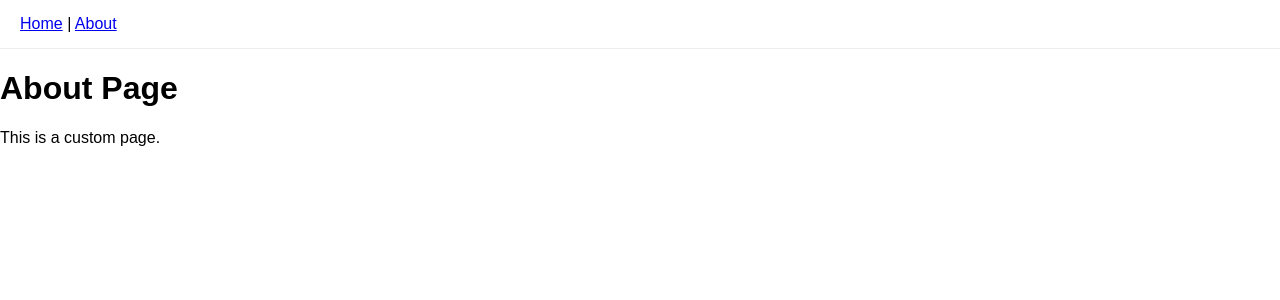
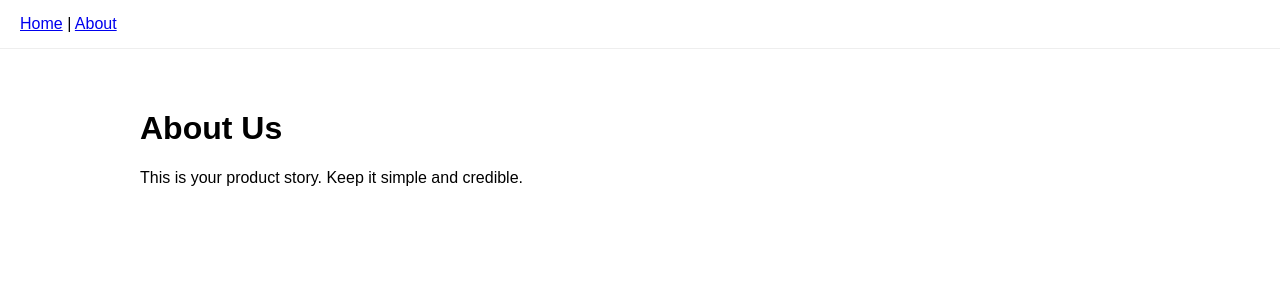
Before and after one commit to agam124151-crypto/test.github.io, a Jekyll site: the page built from about.md, in a window 1280 px wide. Shown: the top 300 px of the page. Built offline with Jekyll 4.4.1, drawn with Linux system fonts in a browser that asks for light colours.

Commit message:
Update about.md

```diff
--- a/about.md
+++ b/about.md
@@ -1,7 +1,10 @@
 ---
 layout: default
 title: About
+permalink: /about/
 ---
 
-# About Page
-This is a custom page.
+<div class="container">
+  <h1>About Us</h1>
+  <p>This is your product story. Keep it simple and credible.</p>
+</div>
```
